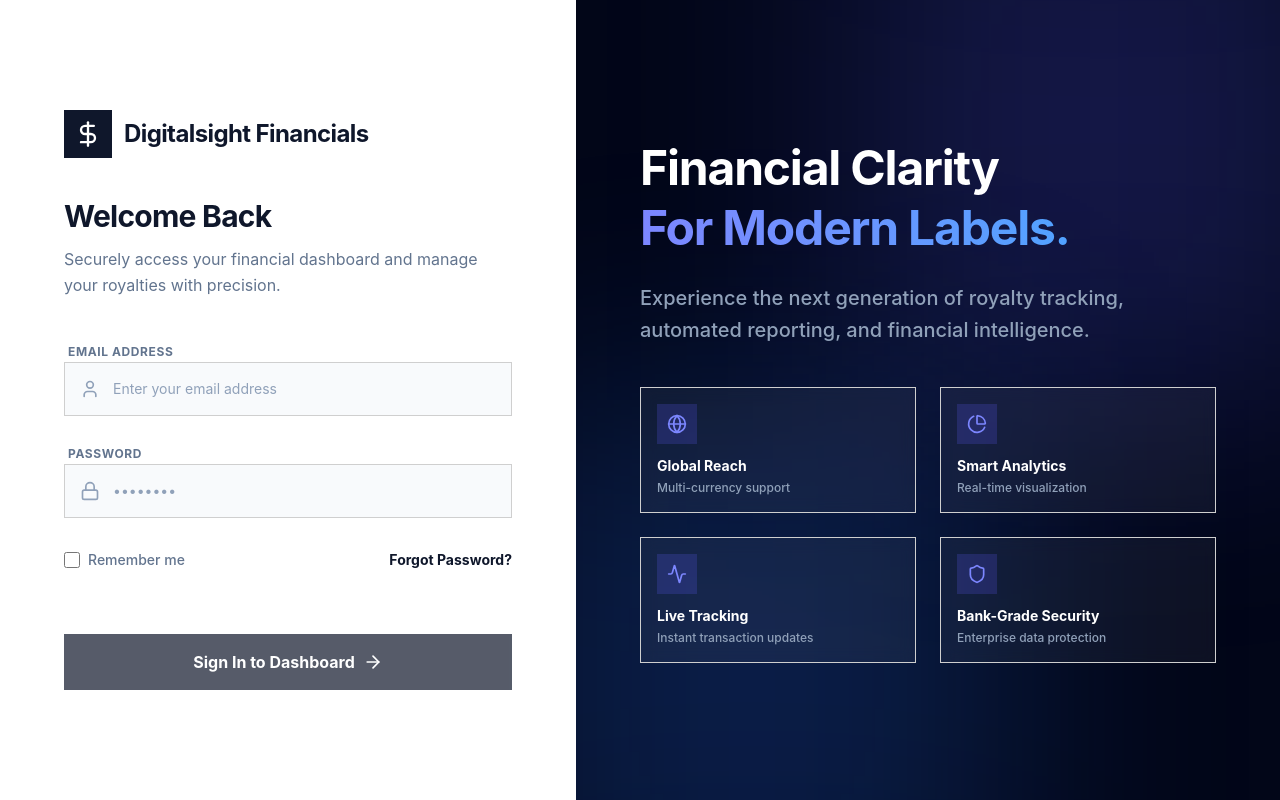
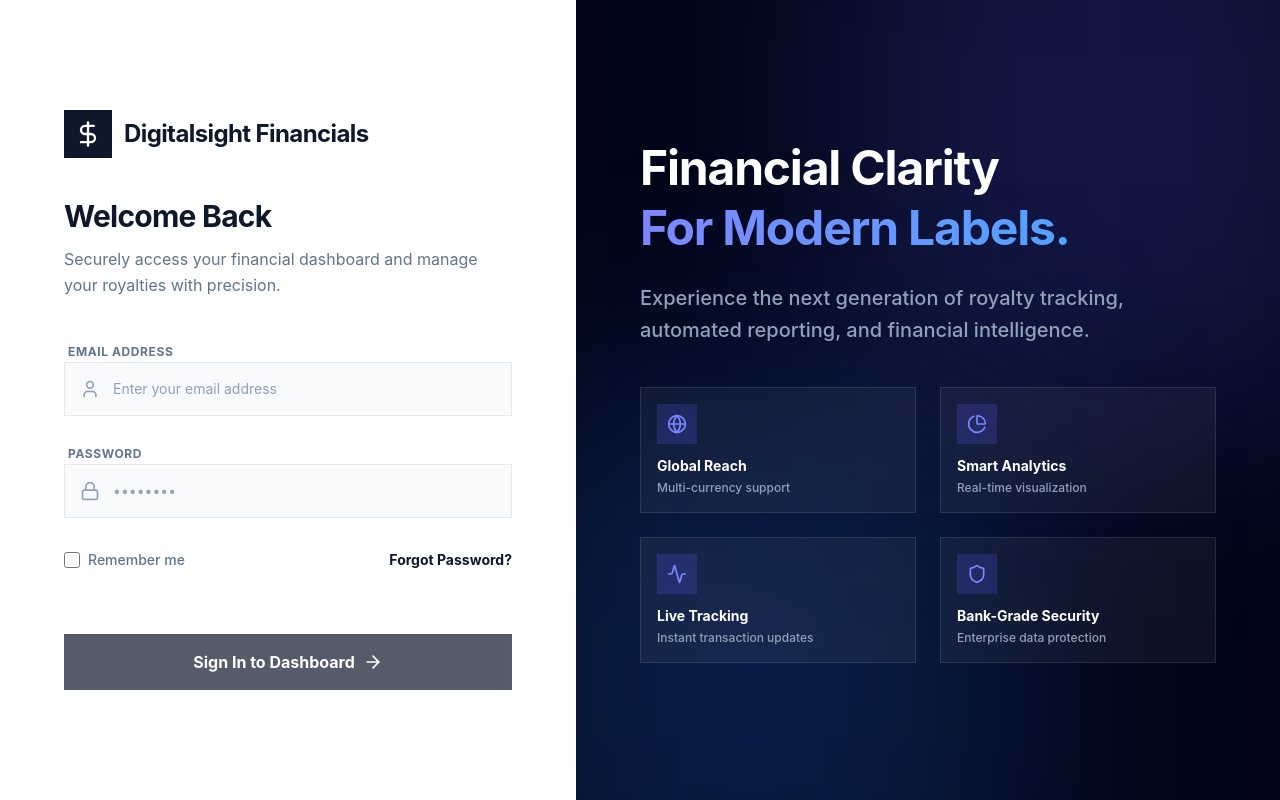
Before and after one commit to Sachin70082/Digitalsight-Financials, a React (Vite) app: page /login in a window 1280 px wide. Built offline with nearby package versions, Linux system fonts and the light colour scheme; no server answers.

Commit message:
Sync project: remove deleted files and update code

```diff
--- a/src/dashboard.css
+++ b/src/dashboard.css
@@ -1,49 +1,25 @@
 /* src/dashboard.css */
 
-/* Main background should be white */
-body, .bg-\[\#F8FAFC\] {
-  background-color: #ffffff !important;
+/* Main background should be a soft professional color */
+body {
+  background-color: #f8fafc;
 }
 
-/* Cards and menu tabs should be a professional color (slate-50) */
-.bg-white {
-  background-color: #ffffff !important;
+/* Custom scrollbar for a cleaner look */
+::-webkit-scrollbar {
+  width: 6px;
+  height: 6px;
 }
 
-/* Remove all shadows */
-[class*="shadow"] {
-  box-shadow: none !important;
+::-webkit-scrollbar-track {
+  background: transparent;
 }
 
-/* Set all borders to #b6b6b6 */
-.border,
-.border-t,
-.border-b,
-.border-l,
-.border-r,
-.border-x,
-.border-y,
-[class*="border-"] {
-  border-color: #cfcfcf !important;
+::-webkit-scrollbar-thumb {
+  background: #cbd5e1;
+  border-radius: 10px;
 }
 
-/* Keep transparent borders transparent (for loaders, etc.) */
-.border-t-transparent {
-  border-top-color: transparent !important;
+::-webkit-scrollbar-thumb:hover {
+  background: #94a3b8;
 }
-.border-b-transparent {
-  border-bottom-color: transparent !important;
-}
-.border-l-transparent {
-  border-left-color: transparent !important;
-}
-.border-r-transparent {
-  border-right-color: transparent !important;
-}
-.border-transparent {
-  border-color: transparent !important;
-}
-.border-none {
-  border-style: none !important;
-  border-width: 0 !important;
-}
--- a/src/index.css
+++ b/src/index.css
@@ -19,12 +19,12 @@
 
 @layer base {
   body {
-    @apply bg-white text-slate-900 antialiased selection:bg-brand-100 selection:text-brand-900;
+    @apply bg-slate-50 text-slate-900 antialiased selection:bg-brand-100 selection:text-brand-900;
   }
 }
 
 .glass-card {
-  @apply bg-white border border-slate-200/60 shadow-sm rounded-2xl;
+  @apply bg-white/80 backdrop-blur-xl border border-slate-200/60 shadow-sm rounded-2xl;
 }
 
 .modern-button {
@@ -32,5 +32,5 @@
 }
 
 .modern-input {
-  @apply w-full pl-11 pr-4 py-2.5 bg-white border border-slate-200 rounded-xl focus:outline-none focus:ring-2 focus:ring-brand-500/10 focus:border-brand-500 transition-all duration-200 text-sm placeholder:text-slate-400;
+  @apply w-full pl-11 pr-4 py-2.5 bg-white border border-slate-200 rounded-xl focus:outline-none focus:ring-2 focus:ring-brand-500/20 focus:border-brand-500 transition-all duration-200 text-sm placeholder:text-slate-400 shadow-sm;
 }
--- a/src/pages/LoginPage.tsx
+++ b/src/pages/LoginPage.tsx
@@ -132,10 +132,10 @@ export default function LoginPage() {
           initial={{ opacity: 0, x: -20 }}
           animate={{ opacity: 1, x: 0 }}
           transition={{ duration: 0.6, ease: "easeOut" }}
-          className="max-w-md w-full mx-auto lg:mx-0"
+          className="max-w-md w-full mx-auto"
         >
           <div className="flex items-center gap-3 mb-10">
-            <div className="w-12 h-12 bg-slate-900 rounded-none flex items-center justify-center shadow-xl shadow-slate-900/10">
+            <div className="w-12 h-12 bg-slate-900 rounded-none flex items-center justify-center">
               <DollarSign className="text-white" size={28} />
             </div>
             <h1 className="text-2xl font-bold text-slate-900 tracking-tight">Digitalsight Financials</h1>
@@ -170,7 +170,7 @@ export default function LoginPage() {
                   type="email"
                   value={username}
                   onChange={(e) => setUsername(e.target.value)}
-                  className="w-full bg-slate-50 border border-slate-200 text-slate-900 text-sm rounded-none focus:ring-2 focus:ring-slate-900 focus:border-transparent block w-full pl-12 p-4 transition-all outline-none placeholder:text-slate-400"
+                  className="block w-full bg-slate-50 border border-slate-200 text-slate-900 text-sm rounded-none focus:ring-2 focus:ring-slate-900 focus:border-transparent pl-12 p-4 transition-all outline-none placeholder:text-slate-400"
                   placeholder="Enter your email address"
                   required
                   disabled={isLoading}
@@ -188,7 +188,7 @@ export default function LoginPage() {
                   type="password"
                   value={password}
                   onChange={(e) => setPassword(e.target.value)}
-                  className="w-full bg-slate-50 border border-slate-200 text-slate-900 text-sm rounded-none focus:ring-2 focus:ring-slate-900 focus:border-transparent block w-full pl-12 p-4 transition-all outline-none placeholder:text-slate-400"
+                  className="block w-full bg-slate-50 border border-slate-200 text-slate-900 text-sm rounded-none focus:ring-2 focus:ring-slate-900 focus:border-transparent pl-12 p-4 transition-all outline-none placeholder:text-slate-400"
                   placeholder="••••••••"
                   required
                   disabled={isLoading}
@@ -211,7 +211,7 @@ export default function LoginPage() {
             <button
               type="submit"
               disabled={isLoading || !turnstileToken}
-              className="w-full bg-slate-900 text-white font-bold text-base py-4 rounded-none hover:bg-slate-800 transition-all shadow-lg shadow-slate-900/20 flex items-center justify-center gap-2 group disabled:opacity-70 disabled:cursor-not-allowed mt-4"
+              className="w-full bg-slate-900 text-white font-bold text-base py-4 rounded-none hover:bg-slate-800 transition-all flex items-center justify-center gap-2 group disabled:opacity-70 disabled:cursor-not-allowed"
             >
               {isLoading ? (
                 <>
```
